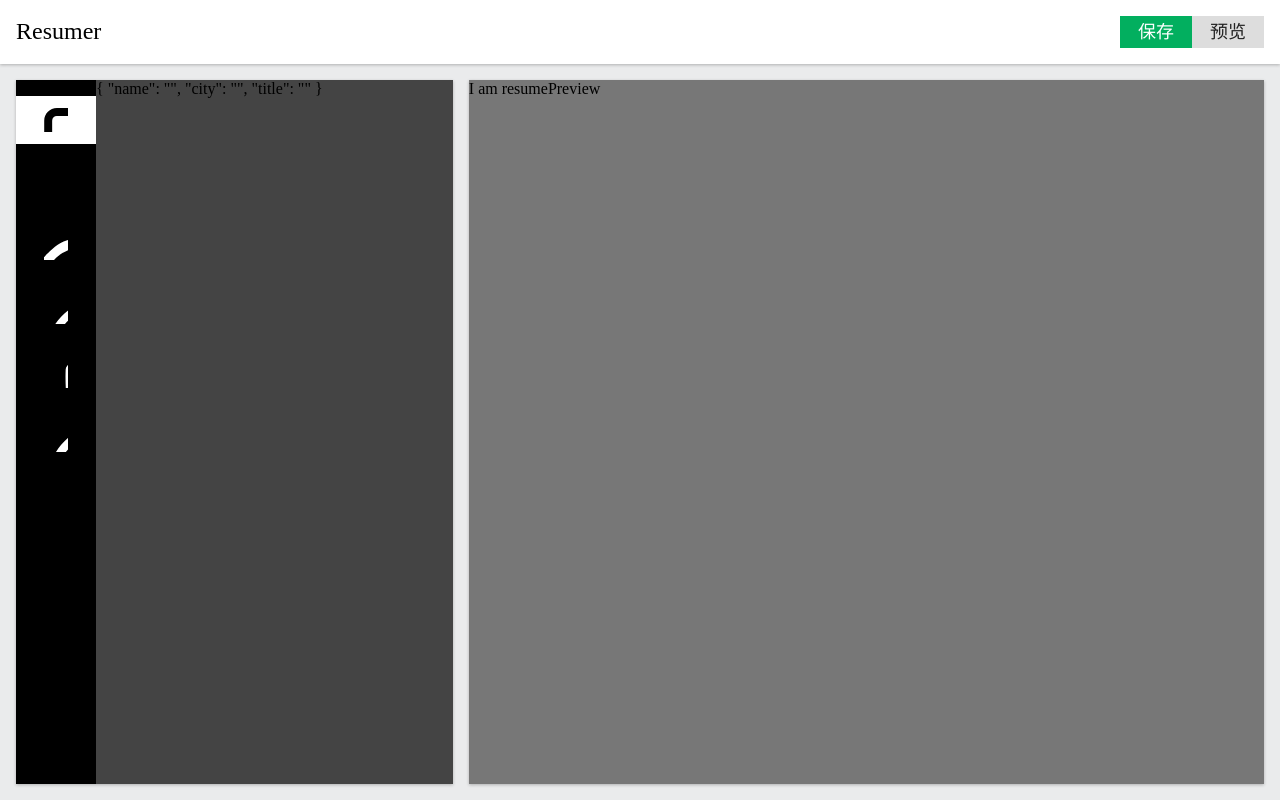
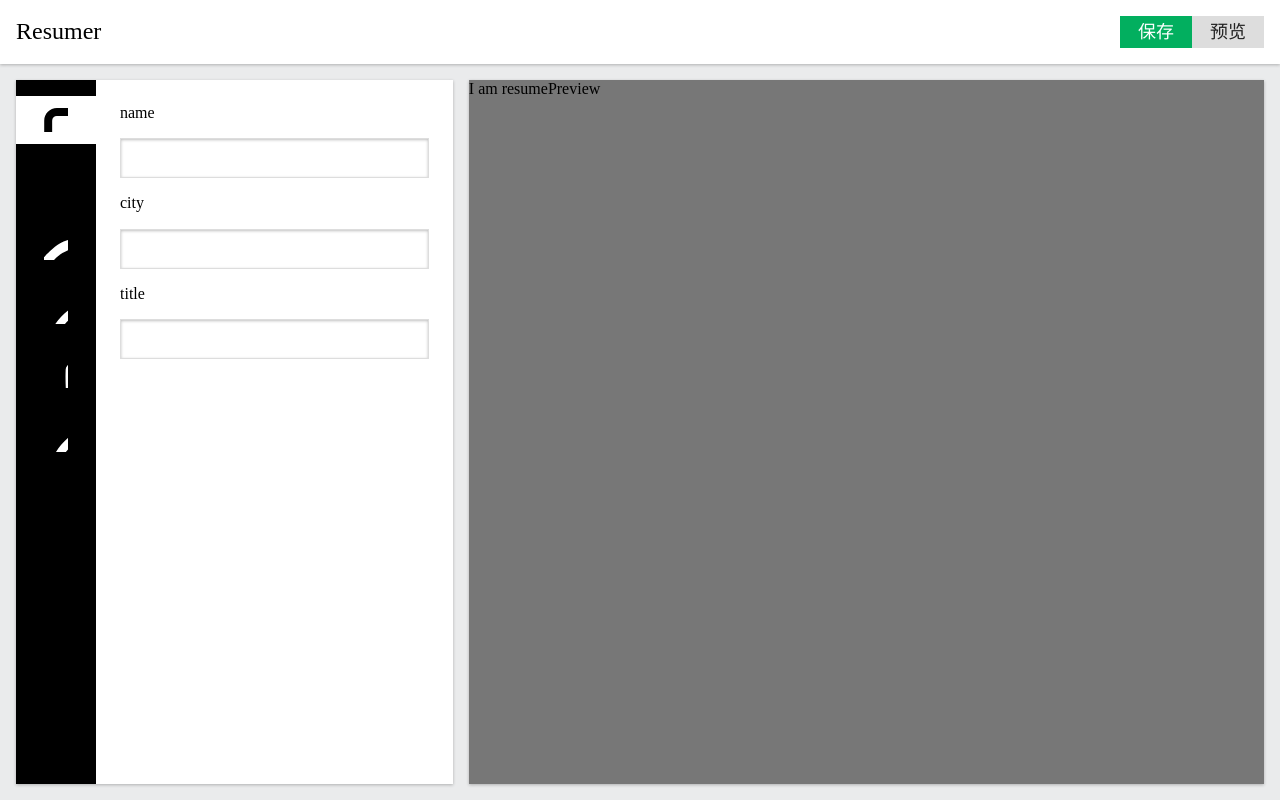
Before and after one commit to gyzdgh/Vue-resume, a Vue app: page / in a window 1280 px wide. Built offline with nearby package versions, Linux system fonts and the light colour scheme.

Commit message:
添加导航和表单

```diff
--- a/src/components/ResumeEditor.vue
+++ b/src/components/ResumeEditor.vue
@@ -2,6 +2,7 @@
   <div id="resumeEditor">
     <nav>
       <ol>
+        <!-- 给 tab 添加 class和点击事件 -->
         <li v-for="(item,index) in resume.config" :class="{active: item.field === selected}" @click="selected = item.field">
           <svg class="icon">
             <use :xlink:href="`#icon-${item.icon}`"></use>
@@ -10,8 +11,21 @@
       </ol>
     </nav>
     <ol class="panels">
+      <!-- 切换展示区 -->
       <li v-for="item in resume.config" v-show="item.field === selected">
-        {{resume[item.field]}}
+       <div v-if="resume[item.field] instanceof Array ">
+          <div class="subitem" v-for="subitem in resume[item.field]">
+            <div class="resumeField" v-for="(value,key) in subitem">
+              <label> {{key}} </label>
+              <input type="text" :value = "value" />
+            </div>
+            <hr>
+          </div>
+        </div>
+      <div v-else class="resumeField" v-for="(value,key) in resume[item.field]">
+          <label> {{key}} </label>
+          <input type="text" v-model="resume[item.field][key]">
+        </div>
       </li>
     </ol>
   </div>
@@ -37,18 +51,33 @@ export default {
           city: "",
           title: ""
         },
-        "work history": [1],
-        education: [2],
-        projects: [3],
-        awards: [4],
-        contacts: [5]
+        "work history": [
+          { company: "AL", content: "我的第二份工作是" },
+          { company: "TX", content: "我的第一份工作是" }
+        ],
+        education: [
+          { school: "AL", content: "文字" },
+          { school: "TX", content: "文字" }
+        ],
+        projects: [
+          { name: "project A", content: "文字" },
+          { name: "project B", content: "文字" }
+        ],
+        awards: [
+          { name: "awards A", content: "文字" },
+          { name: "awards B", content: "文字" }
+        ],
+        contacts: [
+          { contact: "phone", content: "13812345678" },
+          { contact: "qq", content: "12345678" }
+        ]
       }
     };
   }
 };
 </script>
 
-<style lang="scss">
+<style lang="scss" scoped>
 #resumeEditor {
   background: #ffffff;
   box-shadow: 0 1px 3px 0 rgba(0, 0, 0, 0.25);
@@ -74,6 +103,12 @@ export default {
       }
     }
   }
+  > .panels {
+    flex-grow: 1;
+    > li {
+      padding: 24px;
+    }
+  }
   svg.icon {
     width: 24px;
     height: 24px;
@@ -82,4 +117,22 @@ export default {
 ol {
   list-style: none;
 }
+.resumeField {
+  > label {
+    display: block;
+  }
+  input[type="text"] {
+    margin: 16px 0;
+    border: 1px solid #ddd;
+    box-shadow: inset 0 1px 3px 0 rgba(0, 0, 0, 0.25);
+    width: 100%;
+    height: 40px;
+    padding: 0 8px;
+  }
+}
+hr {
+  border: none;
+  border-top: 1px solid #ddd;
+  margin: 24px 0;
+}
 </style>
--- a/src/components/Topbar.vue
+++ b/src/components/Topbar.vue
@@ -16,7 +16,7 @@ export default {
 };
 </script>
 
-<style scoped lang="scss">
+<style scoped lang="scss">    //scoped 表示只作用当前组件的元素
 #topbar {
   background: #ffffff;
   box-shadow: 0 1px 3px 0 rgba(0, 0, 0, 0.25);
@@ -37,7 +37,7 @@ export default {
     color: #000000;
   }
 }
-button {
+button {  // 由于加了 scoped， 所以这个 button 选择器只在本组件内有效，不会影响其他组件
   width: 72px;
   height: 32px;
   border: none;
```
Also changed, not shown: src/App.vue (+8 -0 lines), .eslintrc.js (added), 18 other files (tests, documents, lock files or other folders).
